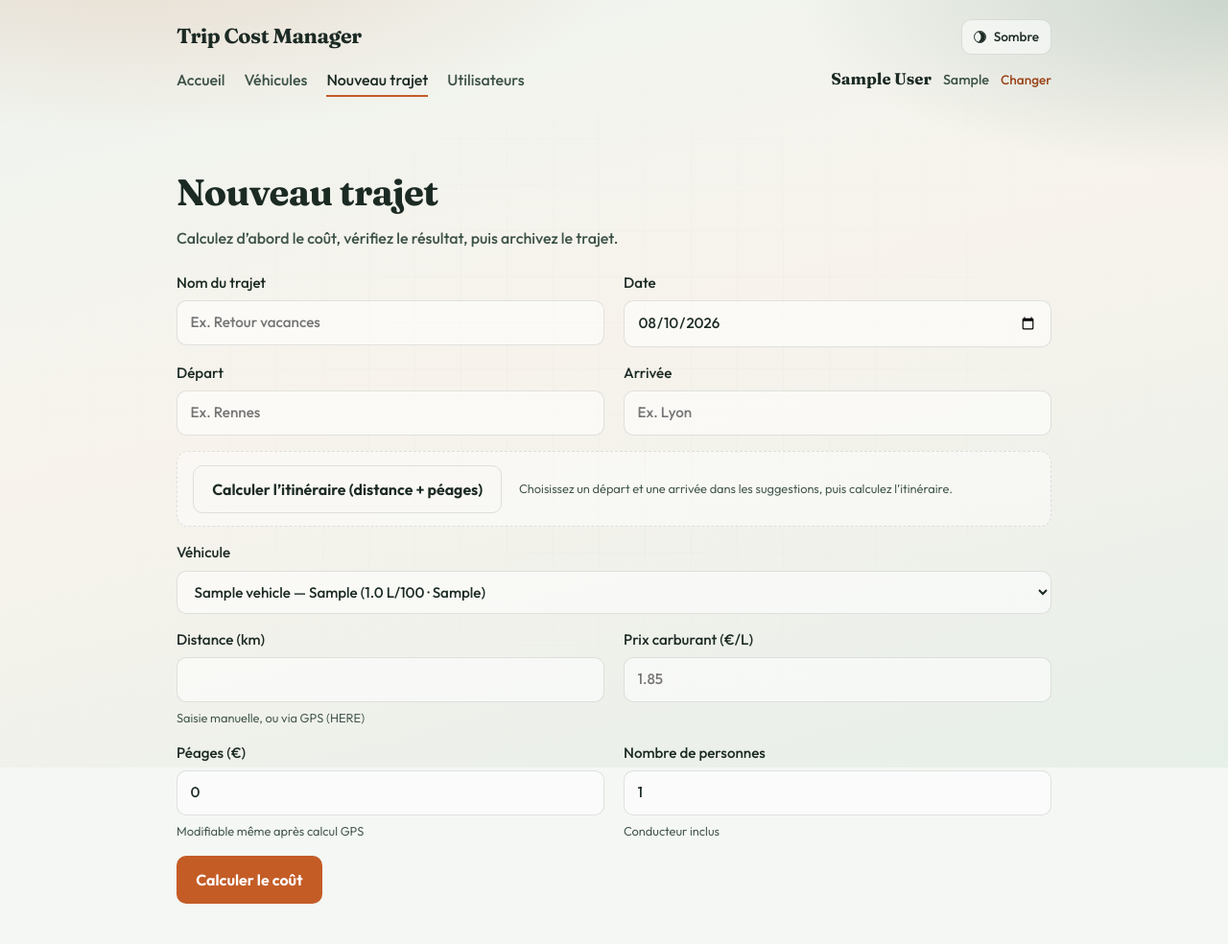
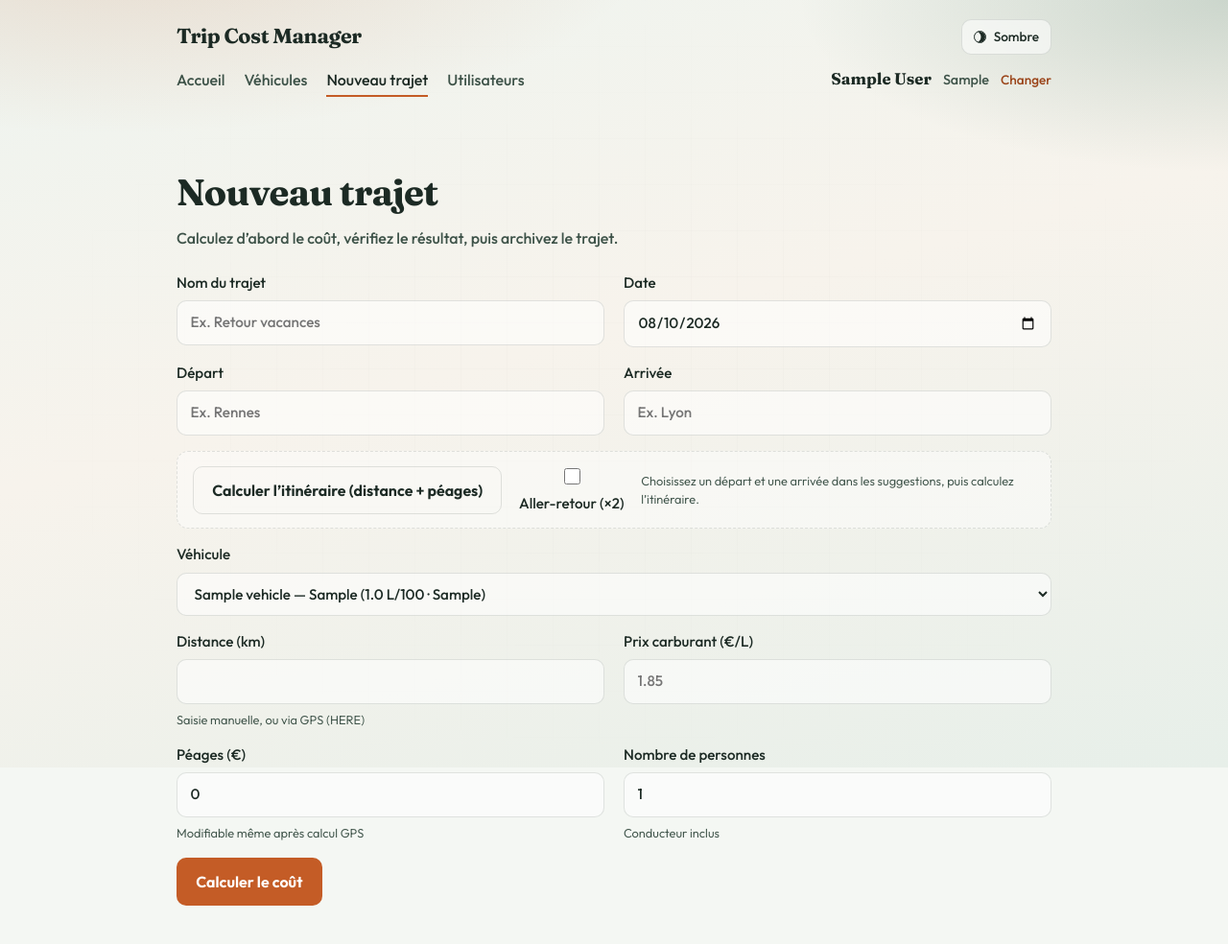
Before and after one commit to ElPaul0/Trip_cost_manager, a FastAPI app: page /trips/new in a window 1280 px wide. Shown: the top 984 px of the page at 96% size. Run offline with FastAPI, Linux system fonts and the light colour scheme; tables that the repository leaves empty hold one stand-in row (values such as "Sample post").

Commit message:
Add round-trip option to double GPS route estimates.
Checkbox on the HERE itinerary panel doubles distance, tolls, and duration.

```diff
--- a/app/static/style.css
+++ b/app/static/style.css
@@ -522,6 +522,24 @@ html[data-theme="dark"] .theme-toggle-icon {
   flex: 1 1 16rem;
 }
 
+.roundtrip-toggle {
+  display: inline-flex;
+  align-items: center;
+  gap: 0.45rem;
+  font-weight: 500;
+  font-size: 0.95rem;
+  cursor: pointer;
+  user-select: none;
+  white-space: nowrap;
+}
+
+.roundtrip-toggle input {
+  width: 1.05rem;
+  height: 1.05rem;
+  accent-color: var(--accent);
+  cursor: pointer;
+}
+
 .form-grid {
   display: grid;
   grid-template-columns: repeat(2, minmax(0, 1fr));
--- a/app/templates/base.html
+++ b/app/templates/base.html
@@ -21,7 +21,7 @@
   <link rel="preconnect" href="https://fonts.googleapis.com">
   <link rel="preconnect" href="https://fonts.gstatic.com" crossorigin>
   <link href="https://fonts.googleapis.com/css2?family=Fraunces:opsz,wght@9..144,500;9..144,700&family=Outfit:wght@360;500;650&display=swap" rel="stylesheet">
-  <link rel="stylesheet" href="/static/style.css?v=5">
+  <link rel="stylesheet" href="/static/style.css?v=6">
 </head>
 <body>
   <div class="atmosphere" aria-hidden="true"></div>
--- a/app/templates/trip_form.html
+++ b/app/templates/trip_form.html
@@ -65,6 +65,10 @@
 
     <div class="gps-panel full" id="gps-panel" hidden>
       <button type="button" class="btn ghost" id="route-btn">Calculer l’itinéraire (distance + péages)</button>
+      <label class="roundtrip-toggle">
+        <input type="checkbox" id="roundtrip-check">
+        <span>Aller-retour (×2)</span>
+      </label>
       <p class="hint" id="route-status">Choisissez un départ et une arrivée dans les suggestions, puis calculez l’itinéraire.</p>
     </div>
 
@@ -206,6 +210,7 @@
     const gpsPanel = document.getElementById("gps-panel");
     const routeBtn = document.getElementById("route-btn");
     const routeStatus = document.getElementById("route-status");
+    const roundtripCheck = document.getElementById("roundtrip-check");
     const distanceInput = document.getElementById("distance-input");
     const tollsInput = document.getElementById("tolls-input");
     const distanceHint = document.getElementById("distance-hint");
@@ -341,9 +346,14 @@
         });
         const data = await res.json();
         if (!res.ok) throw new Error(data.detail || "Erreur itinéraire");
-        distanceInput.value = data.distance_km;
-        tollsInput.value = data.tolls_eur;
-        routeStatus.textContent = `Itinéraire OK — ${data.distance_km} km · péages ${Number(data.tolls_eur).toFixed(2)} € · ${formatDuration(data.duration_seconds)}. Vous pouvez encore ajuster avant de calculer le coût.`;
+        const multiplier = roundtripCheck && roundtripCheck.checked ? 2 : 1;
+        const distanceKm = Math.round(data.distance_km * multiplier * 10) / 10;
+        const tollsEur = Math.round(data.tolls_eur * multiplier * 100) / 100;
+        const durationSec = data.duration_seconds * multiplier;
+        distanceInput.value = distanceKm;
+        tollsInput.value = tollsEur;
+        const tripLabel = multiplier === 2 ? "Aller-retour" : "Aller simple";
+        routeStatus.textContent = `${tripLabel} OK — ${distanceKm} km · péages ${tollsEur.toFixed(2)} € · ${formatDuration(durationSec)}. Vous pouvez encore ajuster avant de calculer le coût.`;
       } catch (err) {
         routeStatus.textContent = err.message || "Échec du calcul d’itinéraire.";
       } finally {
```
